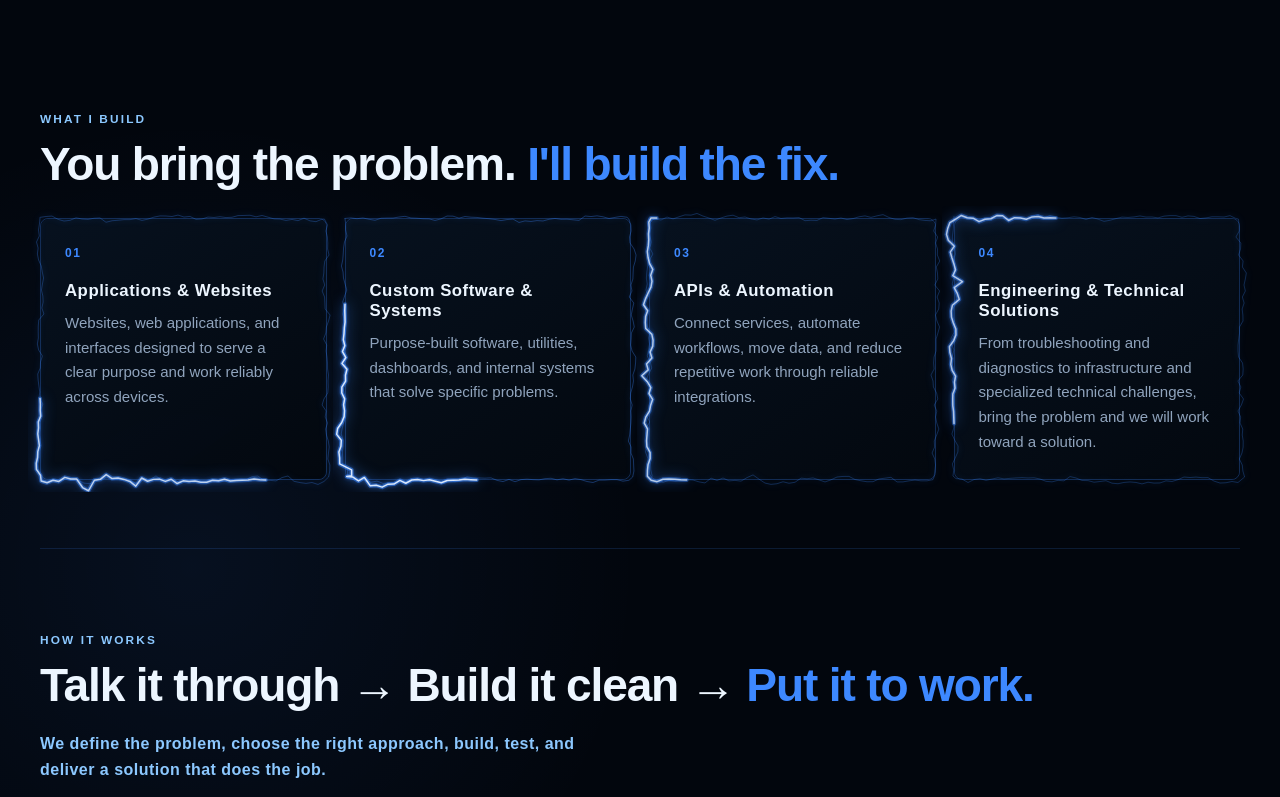
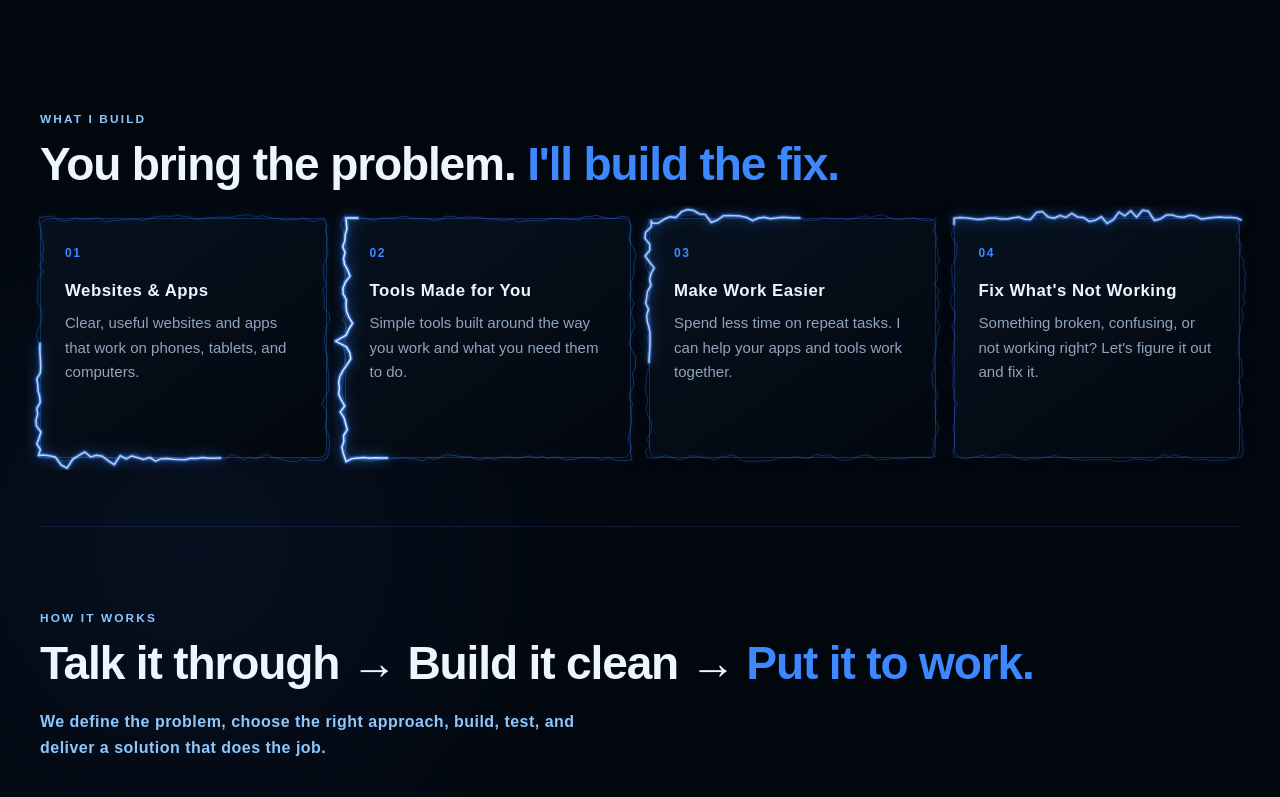
Before and after one commit to deedadeveloper/Tech-Crusader, a website: page index.html in a window 1280 px wide. Shown: the part 1347-2144 px from the top of the page. Drawn offline with Linux system fonts and the light colour scheme; animation ran at ten frames a second.

Commit message:
Simplify Tech Crusader website wording

```diff
--- a/index.html
+++ b/index.html
@@ -51,13 +51,13 @@
     <!-- HERO -->
     <section class="hero">
       <div class="hero-copy">
-        <p class="eyebrow">Independent Software Development Firm</p>
+        <p class="eyebrow">Ideas, fixes, and custom-built tools</p>
         <p class="hero-tagline" aria-label="From Vision to Plain Sight"><span>From</span> <span>Vision</span> <span>to</span> <span>Plain</span> <span>Sight.</span></p>
         <h1>
           Good ideas deserve <span>solid execution.</span>
         </h1>
         <p class="lead">
-          From custom applications and APIs to automation, integrations, diagnostics, and websites, Tech Crusader takes on technical problems and builds practical solutions that fit the job.
+          I build websites, apps, and useful tools. I also fix problems, connect the things you already use, and help make everyday work easier.
         </p>
         <div class="actions">
           <a href="contact.html" class="btn primary">Start a Conversation</a>
@@ -97,33 +97,33 @@
       <div class="grid">
         <article class="card lightning-border">
           <span class="card-num">01</span>
-          <h3>Applications &amp; Websites</h3>
+          <h3>Websites &amp; Apps</h3>
           <p>
-            Websites, web applications, and interfaces designed to serve a clear purpose and work reliably across devices.
+            Clear, useful websites and apps that work on phones, tablets, and computers.
           </p>
         </article>
 
         <article class="card lightning-border">
           <span class="card-num">02</span>
-          <h3>Custom Software &amp; Systems</h3>
+          <h3>Tools Made for You</h3>
           <p>
-            Purpose-built software, utilities, dashboards, and internal systems that solve specific problems.
+            Simple tools built around the way you work and what you need them to do.
           </p>
         </article>
 
         <article class="card lightning-border">
           <span class="card-num">03</span>
-          <h3>APIs &amp; Automation</h3>
+          <h3>Make Work Easier</h3>
           <p>
-            Connect services, automate workflows, move data, and reduce repetitive work through reliable integrations.
+            Spend less time on repeat tasks. I can help your apps and tools work together.
           </p>
         </article>
 
         <article class="card lightning-border">
           <span class="card-num">04</span>
-          <h3>Engineering &amp; Technical Solutions</h3>
+          <h3>Fix What's Not Working</h3>
           <p>
-            From troubleshooting and diagnostics to infrastructure and specialized technical challenges, bring the problem and we will work toward a solution.
+            Something broken, confusing, or not working right? Let's figure it out and fix it.
           </p>
         </article>
       </div>
```
